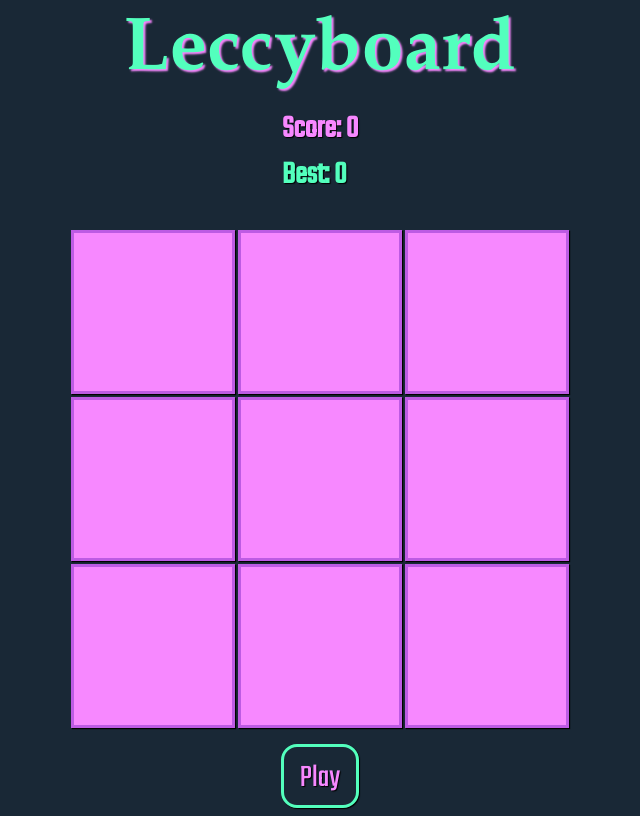
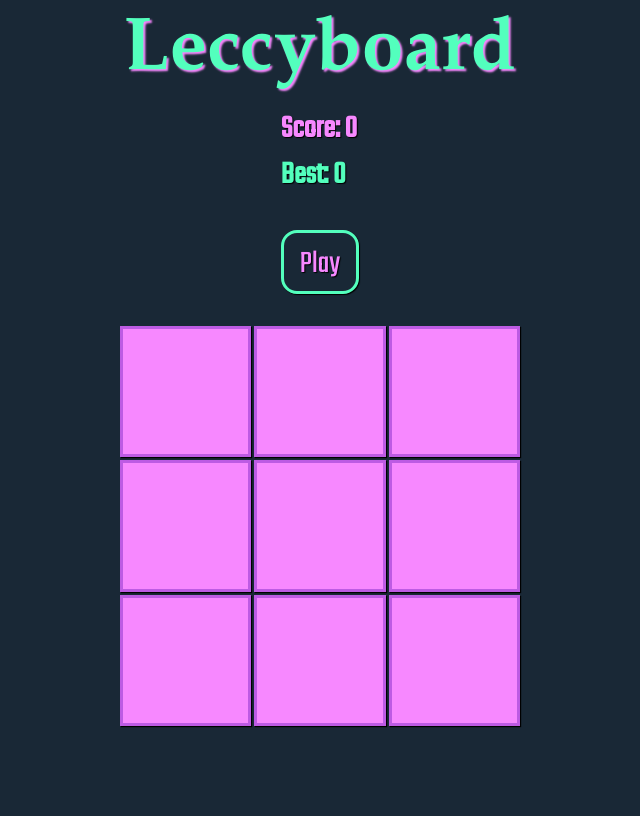
Before and after one commit to hevdevs/leccyboard, a React (Vite) app: page / in a window 1280 px wide. Shown: the whole page, without its empty margins (320-960 px from the left). Built offline with nearby package versions, Linux system fonts and the light colour scheme; a web font is replaced by a local one.

Commit message:
fix sequence bug allowing spam button click to increase score

```diff
--- a/src/components/Buttoncard.jsx
+++ b/src/components/Buttoncard.jsx
@@ -1,5 +1,5 @@
-import React, { useState } from 'react';
-import sadWah from '../assets/wah.mp3';
+import React, { useState } from "react";
+import sadWah from "../assets/wah.mp3";
 
 export const Buttoncard = ({
 	soundButton,
@@ -14,14 +14,17 @@ export const Buttoncard = ({
 	setHighScore,
 	gamesWon,
 	highscore,
+	disableButtons,
+	setDisableButtons,
 }) => {
 	const [isPlaying, setIsPlaying] = useState(false);
 
 	const audio = new Audio(soundButton.link);
-	const failAudio = new Audio(sadWah)
+	const failAudio = new Audio(sadWah);
 
 	const handleButtonPress = () => {
 		setIsPlaying(true);
+		setDisableButtons(true);
 		if (simonSequence[sequencePos] !== soundButton.id) {
 			//lose scenario
 			if (gamesWon > highscore) {
@@ -39,15 +42,16 @@ export const Buttoncard = ({
 		} else if (
 			(simonSequence[sequencePos] === soundButton.id &&
 				simonSequence.length) ===
-			playerSequence.length + 1
+				playerSequence.length + 1 &&
+			!disableButtons
 		) {
 			//win scenario
 			audio.play();
 			setTimeout(() => {
 				setIsPlaying(false);
-			}, 350);
+			}, 0);
+			setSequencePos(0);
 			setGamesWon((currVal) => ++currVal);
-			setSequencePos(0);
 			setPlayerSequence([]);
 			setGameStarted(false);
 		} else {
@@ -61,15 +65,17 @@ export const Buttoncard = ({
 			audio.play();
 			setTimeout(() => {
 				setIsPlaying(false);
+				setDisableButtons(false);
 			}, 300);
 		}
 	};
 
 	return (
-		<div
+		<button
 			id={soundButton.id}
-			className={isPlaying ? 'button--card--active' : 'button--card'}
+			disabled={disableButtons}
+			className={isPlaying ? `button--card--active` : `button--card`}
 			onClick={handleButtonPress}
-		></div>
+		></button>
 	);
 };
--- a/src/components/Soundboard.jsx
+++ b/src/components/Soundboard.jsx
@@ -1,70 +1,71 @@
-import React, { useState } from 'react';
-import { Buttoncard } from './Buttoncard';
-import StartButton from './StartButton';
+import React, { useState } from "react";
+import { Buttoncard } from "./Buttoncard";
+import StartButton from "./StartButton";
 
 export const Soundboard = () => {
 	const [sequencePos, setSequencePos] = useState(0);
 	const [gamesWon, setGamesWon] = useState(0);
 	const [gameStarted, setGameStarted] = useState(false);
-	const [simonSequence, setSimonSequence] = useState([])
-	const [playerSequence, setPlayerSequence] = useState([])
-	const [highscore, setHighScore] = useState(0)
+	const [simonSequence, setSimonSequence] = useState([]);
+	const [playerSequence, setPlayerSequence] = useState([]);
+	const [highscore, setHighScore] = useState(0);
+	const [disableButtons, setDisableButtons] = useState(true);
 
 	const soundButtons = [
 		{
 			id: 0,
-			description: '',
-			link: 'https://s3.amazonaws.com/freecodecamp/drums/Dsc_Oh.mp3',
+			description: "",
+			link: "https://s3.amazonaws.com/freecodecamp/drums/Dsc_Oh.mp3",
 			order: null,
 		},
 		{
 			id: 1,
-			description: '',
-			link: 'https://s3.amazonaws.com/freecodecamp/drums/Brk_Snr.mp3',
+			description: "",
+			link: "https://s3.amazonaws.com/freecodecamp/drums/Brk_Snr.mp3",
 			order: null,
 		},
 		{
 			id: 2,
-			description: '',
-			link: 'https://s3.amazonaws.com/freecodecamp/drums/Bld_H1.mp3',
+			description: "",
+			link: "https://s3.amazonaws.com/freecodecamp/drums/Bld_H1.mp3",
 			order: null,
 		},
 		{
 			id: 3,
-			description: '',
-			link: 'https://s3.amazonaws.com/freecodecamp/drums/side_stick_1.mp3',
+			description: "",
+			link: "https://s3.amazonaws.com/freecodecamp/drums/side_stick_1.mp3",
 			order: null,
 		},
 		{
 			id: 4,
-			description: '',
-			link: 'https://s3.amazonaws.com/freecodecamp/drums/Kick_n_Hat.mp3',
+			description: "",
+			link: "https://s3.amazonaws.com/freecodecamp/drums/Kick_n_Hat.mp3",
 			order: null,
 		},
 		{
 			id: 5,
-			description: '',
-			link: 'https://s3.amazonaws.com/freecodecamp/drums/RP4_KICK_1.mp3',
+			description: "",
+			link: "https://s3.amazonaws.com/freecodecamp/drums/RP4_KICK_1.mp3",
 			order: null,
 		},
 		{
 			id: 6,
-			description: '',
-			link: 'https://s3.amazonaws.com/freecodecamp/drums/punchy_kick_1.mp3',
+			description: "",
+			link: "https://s3.amazonaws.com/freecodecamp/drums/punchy_kick_1.mp3",
 			order: null,
 		},
 		{
 			id: 7,
-			description: '',
-			link: 'https://s3.amazonaws.com/freecodecamp/drums/side_stick_1.mp3',
+			description: "",
+			link: "https://s3.amazonaws.com/freecodecamp/drums/side_stick_1.mp3",
 			order: null,
 		},
 		{
 			id: 8,
-			description: '',
-			link: 'https://s3.amazonaws.com/freecodecamp/drums/Dry_Ohh.mp3',
+			description: "",
+			link: "https://s3.amazonaws.com/freecodecamp/drums/Dry_Ohh.mp3",
 			order: null,
-		}
+		},
 	];
 
 	const runButtonSequence = () => {
@@ -72,30 +73,42 @@ export const Soundboard = () => {
 		vals.push(Math.floor(Math.random() * 9));
 		setSimonSequence(vals);
 
-		vals.forEach((num, i) => {
-			setTimeout(() => {
-				const button = document.getElementById(num)
-				button.classList.add('button--card--active');
-				const currButton = soundButtons[num]
-				const audio = new Audio(currButton.link)
-				audio.play()
+		vals.forEach(async (num, i) => {
+			await setTimeout(() => {
+				const button = document.getElementById(num);
+				button.classList.add("button--card--active");
+				const currButton = soundButtons[num];
+				const audio = new Audio(currButton.link);
+				audio.play();
 
 				setTimeout(() => {
-					button.classList.remove('button--card--active');
-				}, 400)
-			}, 600 * i)
-		})
-	}
+					button.classList.remove("button--card--active");
+				}, 400);
+			}, 600 * i);
+			setDisableButtons(false);
+		});
+	};
 
 	return (
 		<>
 			<div className="score--container">
 				<h2 id="curr--score">Score: {gamesWon}</h2>
 				<h3 id="best--score">Best: {highscore}</h3>
+				<StartButton
+					setDisableButtons={setDisableButtons}
+					setGameStarted={setGameStarted}
+					runButtonSequence={runButtonSequence}
+					gameStarted={gameStarted}
+					playerSequence={playerSequence}
+					simonSequence={simonSequence}
+					setSequencePos={setSequencePos}
+				/>
 			</div>
 			<div className="sound--board">
 				{soundButtons.map((soundButton) => (
 					<Buttoncard
+						disableButtons={disableButtons}
+						setDisableButtons={setDisableButtons}
 						key={soundButton.id}
 						soundButton={soundButton}
 						playerSequence={playerSequence}
@@ -113,17 +126,6 @@ export const Soundboard = () => {
 					/>
 				))}
 			</div>
-			<footer>
-
-			<StartButton
-				setGameStarted={setGameStarted}
-				runButtonSequence={runButtonSequence}
-				gameStarted={gameStarted}
-				playerSequence={playerSequence}
-				simonSequence={simonSequence}
-				setSequencePos={setSequencePos}
-				/>
-			</footer>
 		</>
 	);
 };
--- a/src/components/StartButton.jsx
+++ b/src/components/StartButton.jsx
@@ -1,12 +1,24 @@
-import React from 'react';
+import React from "react";
 
-const StartButton = ({ setGameStarted, runButtonSequence, gameStarted, playerSequence, simonSequence}) => {
+const StartButton = ({
+	setGameStarted,
+	runButtonSequence,
+	gameStarted,
+	playerSequence,
+	simonSequence,
+	setDisableButtons,
+}) => {
 	return (
-        <button
-            disabled={gameStarted && playerSequence.length !== simonSequence.length ? true : false}
-			onClick={() => {
+		<button
+			className="start--button"
+			disabled={
+				gameStarted && playerSequence.length !== simonSequence.length
+					? true
+					: false
+			}
+			onClick={async () => {
 				setGameStarted(true);
-				runButtonSequence()
+				await runButtonSequence();
 			}}
 		>
 			{simonSequence.length === 0 ? "Play" : "Next"}
--- a/src/style.css
+++ b/src/style.css
@@ -5,13 +5,15 @@
 }
 
 .App {
-	height: 100vh;
 	display: flex;
-	justify-content: center;
+	max-width: 98.57rem;
+	overflow: none;
 	flex-direction: column;
 	text-align: center;
 	align-items: center;
-	justify-content: space-between;
+	margin: 0;
+	justify-content: space-evenly;
+	min-height: 100%;
 }
 
 header {
@@ -28,17 +30,31 @@ header {
 	display: inline-grid;
 	flex-wrap: nowrap;
 	flex-grow: 2;
-	grid-template-rows: 1fr 1fr 1fr;
+	grid-template-rows: 1fr 1fr 2fr;
 	grid-template-columns: 1fr 1fr 1fr;
 	grid-gap: 3px;
-	height: 60vw;
+	min-height: 50vh;
 	margin-bottom: 1rem;
 	aspect-ratio: 1/1;
 	align-self: center;
+	padding-bottom: 2rem;
 }
 
 .score--container {
 	grid-area: "score";
+	padding-bottom: 2rem;
+}
+
+.start--button {
+	height: 4rem;
+	border: 3px solid rgb(83, 255, 189);
+	border-radius: 1rem;
+	padding: 0.5rem 1rem;
+	font-family: "Teko", sans-serif;
+	text-shadow: 1px 1px 1px rgb(0, 0, 0);
+	box-shadow: 1px 1px 1px rgb(0, 0, 0);
+	color: rgb(247, 136, 255);
+	font-size: 2rem;
 }
 
 #curr--score {
@@ -64,19 +80,7 @@ h1 {
 	margin-bottom: 0;
 }
 
-button {
-	height: 4rem;
-	border: 3px solid rgb(83, 255, 189);
-	border-radius: 1rem;
-	padding: 0.5rem 1rem;
-	font-family: "Teko", sans-serif;
-	text-shadow: 1px 1px 1px rgb(0, 0, 0);
-	box-shadow: 1px 1px 1px rgb(0, 0, 0);
-	color: rgb(247, 136, 255);
-	font-size: 2rem;
-}
-
-button:disabled {
+.start--button:disabled {
 	color: rgb(179, 179, 179);
 	border: 3px solid rgb(203, 222, 215);
 }
@@ -98,6 +102,10 @@ button:disabled {
 	font-size: 3em;
 }
 
+.disabled {
+	pointer-events: none;
+}
+
 .desc--text {
 	margin-bottom: 1rem;
 	margin-top: 0;
```
